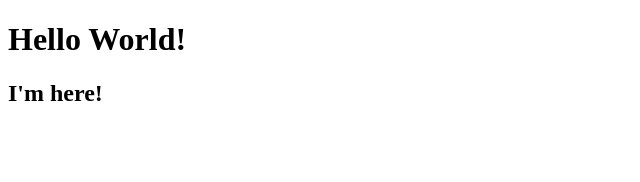
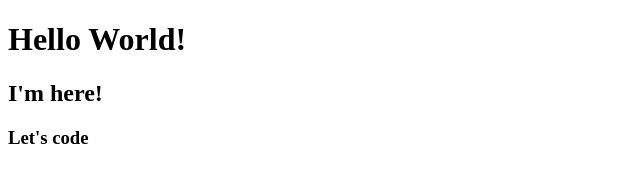
Before and after one commit to AlexHolad/gitest, a plain HTML site: page index.html in a window 1280 px wide. Shown: the full height of the page, 0-640 px from the left. Drawn offline with Linux system fonts and the light colour scheme.

Commit message:
html file mode

```diff
--- a/index.html
+++ b/index.html
@@ -6,6 +6,7 @@
     <title>Git test</title>
     <h1>Hello World!</h1>
     <h2>I'm here!</h2>
+    <h3>Let's code</h3>
 </head>
 <body>
 
```
